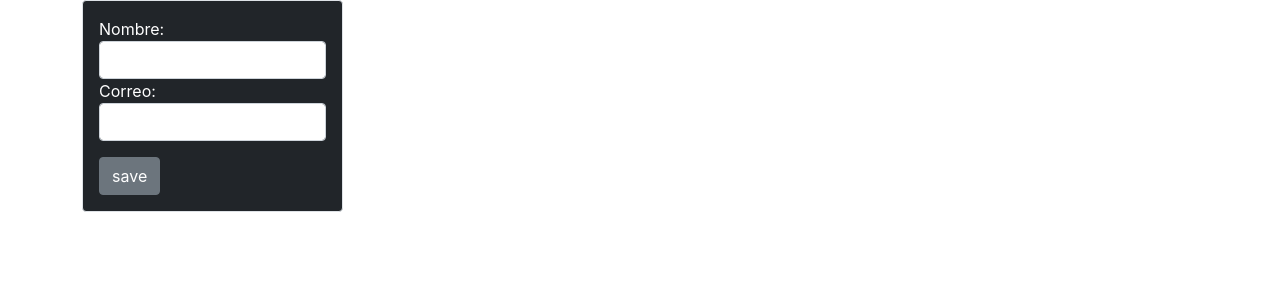
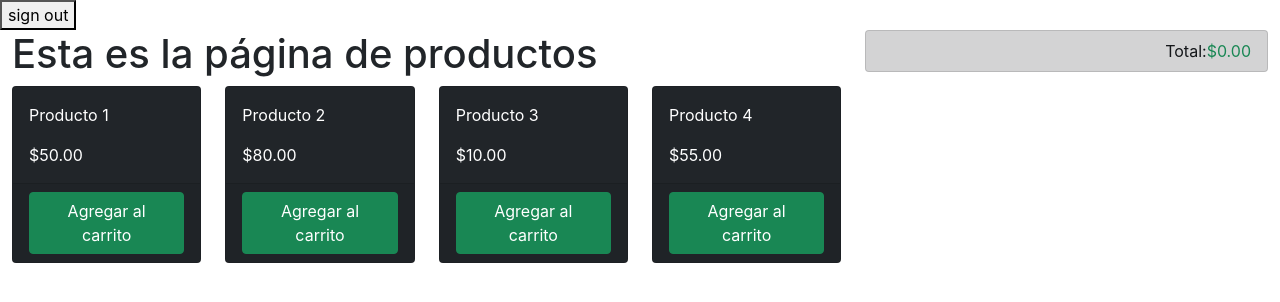
Before and after one commit to Israel2709/react12g, a React (Create React App) app: page / in a window 1280 px wide. Shown: the top 302 px of the page. Built offline with nearby package versions, Linux system fonts and the light colour scheme.

Commit message:
shopping-cart

```diff
--- a/src/App.js
+++ b/src/App.js
@@ -1,58 +1,15 @@
-import React, { useState, useEffect } from 'react'
-import {
-  Container,
-  Row,
-  Col,
-} from 'reactstrap'
-import UsersForm from './Components/UsersForm'
+import React, { useState } from 'react'
 
-import UsersTable from './Components/UsersTable'
+import Products from './Pages/Products'
 
 const App = () => {
-  const [users, setUsers] = useState()
-  const [userData, setUserData] = useState({})
-  const [filterResult, setFilterResult ] = useState([])
-
-  const userHandler = event => {
-    const property = event.target.name
-    const value = event.target.value
-    setUserData({ ...userData, [property]: value })
-    console.log(userData)
-  }
-
-  const saveUser = () => {
-    !users ? setUsers([userData]) : setUsers([...users, userData])
-  }
-
-  const filterHandler = event => {
-    const data = users
-    const value = event.target.value
-
-    const result = data.filter( user => user.nombre.toLowerCase().includes( value.toLowerCase()))
-    setFilterResult( result )
-  }
-
+  const [ isLogged, setIsLogged ] = useState(true)
   return (
     <>
-      <Container>
-        <Row>
-          <Col xs="12" md="3">
-            <UsersForm
-              userHandler = { userHandler }
-              saveUser = { saveUser }
-            />
-          </Col>
-          <Col xs="12" md="9">
-            {users &&
-              <UsersTable
-                usersList={ filterResult.length ? filterResult : users }
-                filterHandler = { filterHandler }
-              />
-            }
-          </Col>
-        </Row>
-      </Container>
+      <button onClick = { () => setIsLogged( !isLogged )}>{ !isLogged ? "login" : "sign out"}</button>
+      <Products isLogged={isLogged}/>
     </>
+
   )
 }
 
--- /dev/null
+++ b/src/Components/ProductCard/index.js
@@ -0,0 +1,37 @@
+import React from 'react'
+import {
+    Card,
+    CardBody,
+    CardTitle,
+    CardText,
+    CardFooter,
+    Button,
+    Col
+} from 'reactstrap'
+
+const ProductCard = props => {
+    console.log(props)
+    const { name, price, category } = props.productData
+    const { productKey, clickHandler } = props
+    return (
+        <Col xs="12" md="3">
+            <Card className="bg-dark text-white">
+                <CardBody >
+                    <CardTitle>{name}</CardTitle>
+                    <CardText>{category}</CardText>
+                    <CardText className="text-white">${price}.00</CardText>
+                </CardBody>
+                <CardFooter>
+                    <Button
+                        color="success"
+                        type="button"
+                        data-product-key = { productKey }
+                        onClick = { clickHandler }
+                    >Agregar al carrito</Button>
+                </CardFooter>
+            </Card>
+        </Col>
+    )
+}
+
+export default ProductCard
--- /dev/null
+++ b/src/Components/ProductCart/index.js
@@ -0,0 +1,23 @@
+import React from 'react'
+import {
+    ListGroup,
+    ListGroupItem
+} from 'reactstrap'
+const ProductCart = props => {
+    const { cartList } = props
+    return (
+        <ListGroup>
+            {
+                cartList.map((product, index) => {
+                    const { name, price } = product
+                    return <ListGroupItem className="d-flex justify-content-between" color="dark">{name} <span class="text-primary">${price}.00</span></ListGroupItem>
+                })
+            }
+            <ListGroupItem className="d-flex justify-content-end" color="dark">Total: <span class="text-success">${
+                cartList.reduce((accum, current) => accum + current.price, 0)
+            }.00</span></ListGroupItem>
+        </ListGroup>
+    )
+}
+
+export default ProductCart
--- a/src/Components/UsersForm/index.js
+++ /dev/null
@@ -1,27 +0,0 @@
-import React from 'react'
-import {
-    Form,
-    FormGroup,
-    Input,
-    Label,
-    Button
-} from 'reactstrap'
-
-const UsersForm = props => {
-    const { userHandler, saveUser } = props
-    return (
-        <Form className="bg-dark text-white p-3 border rounded">
-            <FormGroup>
-                <Label>Nombre:</Label>
-                <Input name="nombre" onChange={userHandler} />
-            </FormGroup>
-            <FormGroup>
-                <Label>Correo:</Label>
-                <Input name="email" onChange={userHandler} />
-            </FormGroup>
-            <Button type="button" className="mt-3" onClick={saveUser}>save</Button>
-        </Form>
-    )
-}
-
-export default UsersForm
--- a/src/Components/UsersTable/index.js
+++ /dev/null
@@ -1,59 +0,0 @@
-import React, { useState, useEffect } from 'react'
-import { Table, Input } from 'reactstrap'
-
-const UsersTable = props => {
-    const [isShown, setIsShown] = useState()
-    const { usersList, filterHandler, filterResult } = props
-    const toggle = () => {
-        setIsShown(!isShown)
-    }
-
-    useEffect(() => {
-        console.log("yo solo funciono una vez")
-    }, [])
-
-    useEffect(() => {
-        console.log("yo funciono cada que se togglea la tabla")
-    }, [isShown])
-
-    useEffect(() => {
-        setIsShown(!isShown)
-        console.log("yo funciono siempre")
-    }, [])
-    return (
-
-        <>
-            <button type="button" onClick={toggle}>{isShown ? "Ocultar" : "Mostrar"}</button>
-            <Input
-                onChange={filterHandler}
-            />
-            {
-                isShown &&
-                <Table dark>
-                    <thead>
-                        <tr>
-                            <th>Nombre</th>
-                            <th>Email</th>
-                        </tr>
-                    </thead>
-                    <tbody>
-                        {
-                            usersList.map((user, index) => {
-                                const { nombre, email } = user
-                                return (
-                                    <tr key={index}>
-                                        <td>{nombre}</td>
-                                        <td>{email}</td>
-                                    </tr>
-                                )
-                            })
-
-                        }
-                    </tbody>
-                </Table>
-            }
-        </>
-    )
-}
-
-export default UsersTable
--- /dev/null
+++ b/src/Pages/Products/index.js
@@ -0,0 +1,60 @@
+import React, { useState } from 'react'
+import ProductCard from '../../Components/ProductCard'
+import ProductCart from '../../Components/ProductCart'
+import data from '../../mockData'
+
+import {
+    Container,
+    Row,
+    Col,
+
+} from 'reactstrap'
+
+const Products = props => {
+    const [ products, setProducts ] = useState( data.products )
+    const [ productCart, setProductCart ] = useState([])
+    const { isLogged } = props
+
+    const addToCart = event => {
+        const productIndex = event.target.dataset.productKey
+        console.log( productIndex )
+        console.log( products[productIndex])
+        setProductCart([...productCart, products[productIndex]])
+        console.log( productCart )
+    }
+    return (
+        <Container fluid>
+            <Row>
+                <Col xs="12" md="8">
+                    <Row>
+                        {
+                            isLogged ? (
+                                <>
+                                    <h1>Esta es la página de productos</h1>
+                                    {
+                                        products.map((product, index) => <ProductCard
+                                            key={index}
+                                            productData={product}
+                                            productKey={ index }
+                                            clickHandler={ addToCart }
+                                        />)
+                                    }
+                                </>
+                            ) : (
+                                <h1>Debes inciar sesión para ver este contenido</h1>
+                            )
+                        }
+                    </Row>
+
+                </Col>
+                <Col xs="12" md="4">
+                    <ProductCart
+                        cartList = { productCart }
+                    />
+                </Col>
+            </Row>
+        </Container>
+    )
+}
+
+export default Products
```
